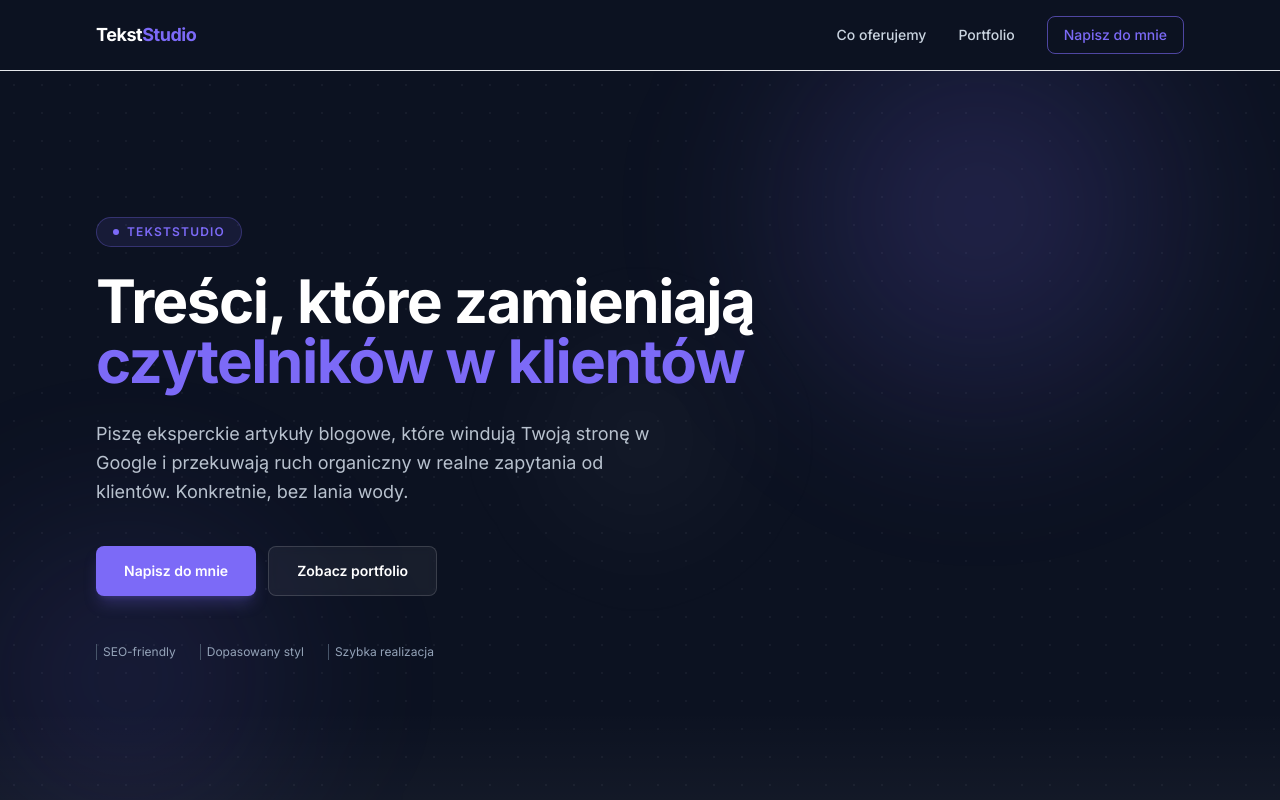
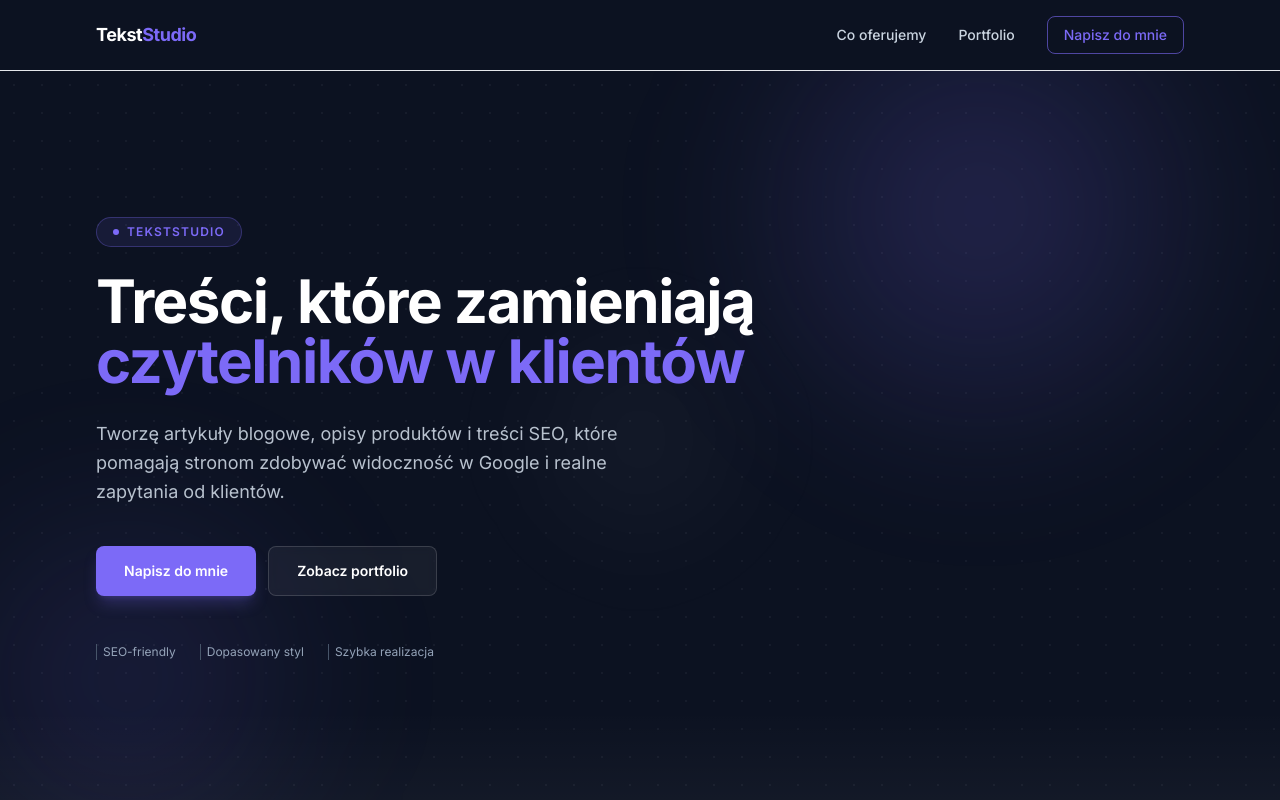
Before and after one commit to DaanixPL/portfolioBlog, a React (Vite) app: page / in a window 1280 px wide. Shown: the top 800 px of the page. Built offline with nearby package versions, Linux system fonts and the light colour scheme.

Commit message:
Revise Hero component text for clarity and SEO
Updated the text in the Hero component to improve clarity and SEO focus.

```diff
--- a/src/components/Hero.jsx
+++ b/src/components/Hero.jsx
@@ -62,9 +62,8 @@ function Hero() {
             <span className="block text-gold">czytelników w klientów</span>
           </h1>
           <p className="mt-7 max-w-xl text-lg leading-relaxed text-slate-300/90">
-            Piszę eksperckie artykuły blogowe, które windują Twoją stronę
-            w Google i przekuwają ruch organiczny w realne zapytania od
-            klientów. Konkretnie, bez lania wody.
+            Tworzę artykuły blogowe, opisy produktów i treści SEO,
+            które pomagają stronom zdobywać widoczność w Google i realne zapytania od klientów.
           </p>
 
           <div className="mt-10 flex flex-col gap-3 sm:flex-row">
```
